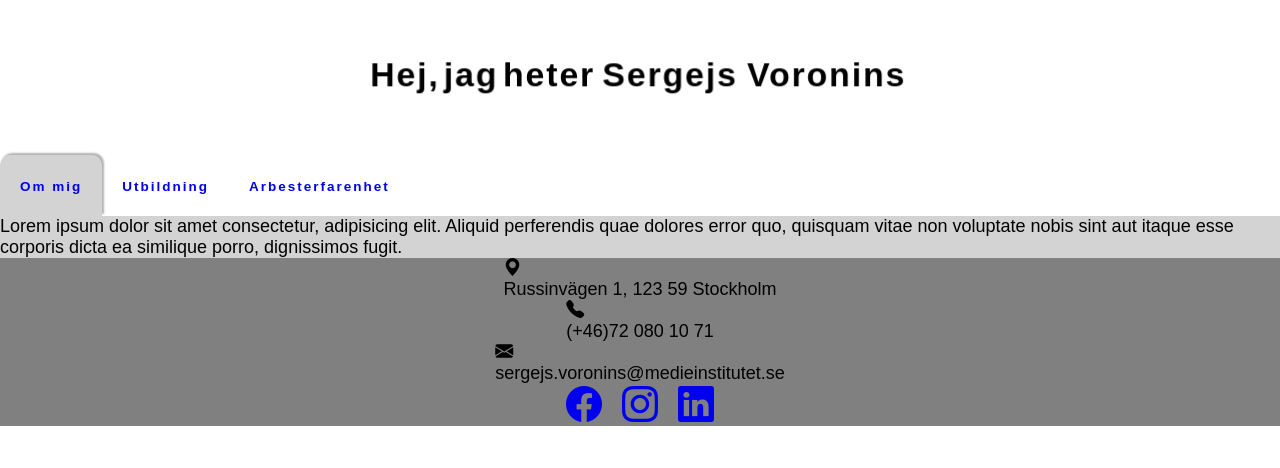
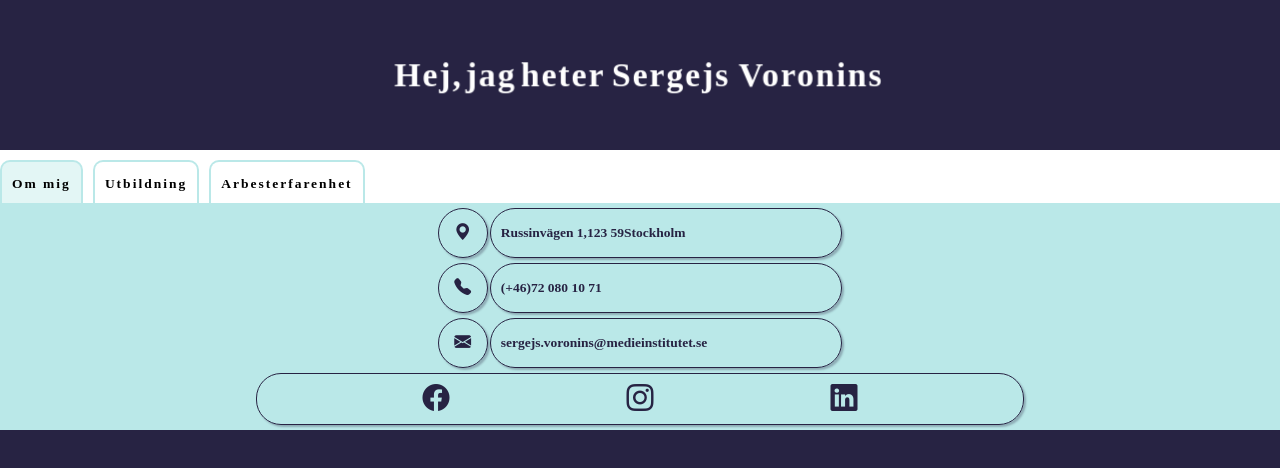
Before and after one commit to sergejsvoronins/Portfolio, a plain HTML site: page index.html in a window 1280 px wide. Drawn offline with nearby package versions, Linux system fonts and the light colour scheme.

Commit message:
first version of footer-mobile is fixed

```diff
--- a/SCSS/_library.scss
+++ b/SCSS/_library.scss
@@ -1,9 +1,9 @@
 //colors
 
-$first-color: white;
-$second-color: lightgray;
-$third-color: gray;
-$fourth-color: black;
+$first-color: #ffffff;
+$second-color: #e3f6f5;
+$third-color: #bae8e8;
+$fourth-color: #272343;
 
 //responsivity
 
--- a/SCSS/_reset.scss
+++ b/SCSS/_reset.scss
@@ -1,3 +1,4 @@
+@use "library" as l;
 *{
     margin: 0;
     padding: 0;
@@ -5,7 +6,7 @@
   }
 body{
     height: 100vh;
-    font-family: sans-serif;
     font-size: 18px;
-    color: black;
+    color: l.$first-color;
+    background-color: l.$fourth-color;
 }
--- a/SCSS/main.scss
+++ b/SCSS/main.scss
@@ -3,7 +3,6 @@
 @use "mixins" as m;
 
     header{
-      background-color: l.$first-color;
       .header__title{
         @keyframes scale {
           100% {
@@ -20,9 +19,8 @@
         justify-content: center;
         align-items: center;
         padding: 3em 0;
+        z-index: 3;
         & span{
-          font-family: sans-serif;
-          color: l.$fourth-color;
           font-weight: 700;
           font-size: 2em;
           letter-spacing: 2px;
@@ -72,6 +70,7 @@
           }
         }
       }
+
       .hamburger-menu {
         position: absolute;
         z-index: 5;
@@ -86,24 +85,23 @@
         div {
           position: relative;
           width: 2em;
-          height: 5px;
+          height: 3px;
           border-radius: 3px;
-          background-color: l.$third-color;
-          margin-top: 6px;
+          background-color: l.$first-color;
+          margin-top: 8px;
           transition: all 0.3s ease-in-out;
 
         }
       }
       .nav {
         position: fixed;
-        background-color: white;
+        background-color: l.$first-color;
         height: 100%;
         top: -100%; left: -100%; right: 0; bottom: 0;
         transition: all 0.3s ease-in-out;
         transform: scale(0);
         @include m.desktop{
           position: static;
-          background-color: none;
           transform: scale(1);
           z-index: 5;
         }
@@ -111,38 +109,48 @@
         .nav__wrapper {
           overflow: hidden;
           ul{
-            padding: 100px 20px;
+            width: 100%;
+            gap: 10px;
+            padding: 100px 0;
             @include m.desktop{
               display: flex;
-              padding: 0;
+              padding-top: 10px;
+              padding-bottom: 0;
             }
             li{
               list-style: none;
-              padding: 20px;
+              &:hover{
+                background-color: l.$fourth-color;
+                & a{
+                  color: l.$first-color;
+                  background-color: l.$fourth-color;
+                }
+              }
               @include m.desktop{
-                margin-top: 5px;
                 text-align: center;
+                padding: 10px;
+                border-top: 2px solid l.$third-color;
+                border-left: 2px solid l.$third-color;
+                border-right: 2px solid l.$third-color;
+                border-top-left-radius: 10px;
+                border-top-right-radius: 10px;
               }
 
               a {
                 text-decoration: none;
+                color: black;
                 font-size: 1.25em;
                 font-weight: 700;
-                &:hover{
-                  color: l.$fourth-color;
-                }
                 @include m.desktop{
                   font-size: 0.75em;
                   letter-spacing: 2px;
                 }
               }
+
             }
             @include m.desktop{
               .active{
                 background-color: l.$second-color;
-                border-top-left-radius: 10px;
-                border-top-right-radius: 10px;
-                box-shadow: 2px -2px 2px rgba(0, 0, 0, 0.3);
               }
             }
           }
@@ -155,6 +163,7 @@
 
         &:checked + .hamburger-menu .top-bun {
           transform: rotate(-45deg);
+          background-color: l.$fourth-color;
           margin-top: 25px;
         }
         &:checked + .hamburger-menu .bottom-bun {
@@ -163,13 +172,17 @@
         }
         &:checked + .hamburger-menu .meat {
           transform: rotate(45deg);
-          margin-top: -5px;
+          background-color: l.$fourth-color;
+          margin-top: -3px;
         }
 
         &:checked + .hamburger-menu + .nav{
           left: 0;
           top: 0;
           transform: scale(1);
+          @include m.tablet{
+            right: 50%;
+          }
         }
       }
 
@@ -179,16 +192,80 @@
     }
 
     footer{
+      display: flex;
       background-color: l.$third-color;
-      display: flex;
       flex-direction: column;
-      align-items: center;
-      .foot__info{
+      justify-content: space-between;
+      font-size: 0.75em;
+      @include m.tablet{
+        align-items: center;
+      }
+      .footer__contacts{
         display: flex;
+        gap: 5px;
+        height: 50px;
+        margin-left: 5px;
+        margin-top: 5px;
+        color: l.$fourth-color;
+        font-weight: 600;
+        @include m.tablet{
+          width: 32%;
+          gap: 2px;
+        }
+        &__icon{
+          display: flex;
+          align-items: center;
+          justify-content: center;
+          box-shadow: 2px 2px 2px rgba($color: l.$fourth-color, $alpha: 0.3);
+          border: 1px solid l.$fourth-color;
+          border-radius: 50%;
+          width: 50px;
+          height: 100%;
+          font-size: 1.25em;
+        }
+        &__info{
+          display: flex;
+          padding-left: 10px;
+          align-items: center;
+          flex-wrap: wrap;
+          flex: auto;
+          border: 1px solid l.$fourth-color;
+          box-shadow: 2px 2px 2px rgba($color: l.$fourth-color, $alpha: 0.3);
+          border-radius: 25px;
+          margin-right: 5px;
+          text-overflow: clip;
+
+        }
       }
-      .social{
+      .footer__social{
+        margin-top: 5px;
         font-size: 2em;
         display: flex;
-        gap: 20px;
+        border: 1px solid l.$fourth-color;
+        box-shadow: 2px 2px 2px rgba($color: l.$fourth-color, $alpha: 0.3);
+        margin: 5px;
+        border-radius: 25px;
+        justify-content: space-evenly;
+        @include m.tablet{
+          width: 60%;
+        }
+        &__icon{
+          display: flex;
+          align-items: center;
+          justify-content: center;
+          border-radius: 50%;
+
+          width: 50px;
+          height: 50px;
+          font-size: 1em;
+          & a{
+            display: flex;
+            align-items: center;
+            color: l.$fourth-color;
+            &:hover{
+              color: l.$first-color;
+            }
+          }
+        }
       }
     }
--- a/index.html
+++ b/index.html
@@ -35,26 +35,35 @@
     </header>
 
     <main>
-      <p>Lorem ipsum dolor sit amet consectetur, adipisicing elit. Aliquid perferendis quae dolores error quo, quisquam vitae non voluptate nobis sint aut itaque esse corporis dicta ea similique porro, dignissimos fugit.
     </main>
 
     <footer>
-      <div class="footer_info">
-        <div><i class="bi bi-geo-alt-fill"></i></div>
-        <div>Russinvägen 1, 123 59 Stockholm</div>
+      <div class="footer__contacts">
+        <div class="footer__contacts__icon"><i class="bi bi-geo-alt-fill"></i></div>
+        <div class="footer__contacts__info">
+          <span>Russinvägen 1,</span>
+          <span>123 59</span>
+          <span>Stockholm</span>
+        </div>
       </div>
-      <div class="footer__info">
-        <div><i class="bi bi-telephone-fill"></i></div>
-        <div>(+46)72 080 10 71</div>
+      <div class="footer__contacts">
+        <div class="footer__contacts__icon"><i class="bi bi-telephone-fill"></i></div>
+        <div class="footer__contacts__info">(+46)72 080 10 71</div>
       </div>
-      <div class="footer__info">
-        <div><i class="bi bi-envelope-fill"></i></i></div>
-        <div>sergejs.voronins@medieinstitutet.se</div>
+      <div class="footer__contacts">
+        <div class="footer__contacts__icon"><i class="bi bi-envelope-fill"></i></i></div>
+        <div class="footer__contacts__info">sergejs.voronins@<span>medieinstitutet.se</span></div>
       </div>
-      <div class="social">
-        <a href="#"><i class="bi bi-facebook"></i></a>
-        <a href="#"><i class="bi bi-instagram"></i></a>
-        <a href="#"><i class="bi bi-linkedin"></i></a>
+      <div class="footer__social">
+        <div class="footer__social__icon">
+          <a href="#"><i class="bi bi-facebook"></i></a>
+        </div>
+        <div class="footer__social__icon">
+          <a href="#"><i class="bi bi-instagram"></i></a>
+        </div>
+        <div class="footer__social__icon">
+          <a href="#"><i class="bi bi-linkedin"></i></a>
+        </div>
       </div>
     </footer>
 </body>
```
Also changed, not shown: css/main.css, images/background.webp (deleted), images/profil-bild.png (added), 1 other file.
